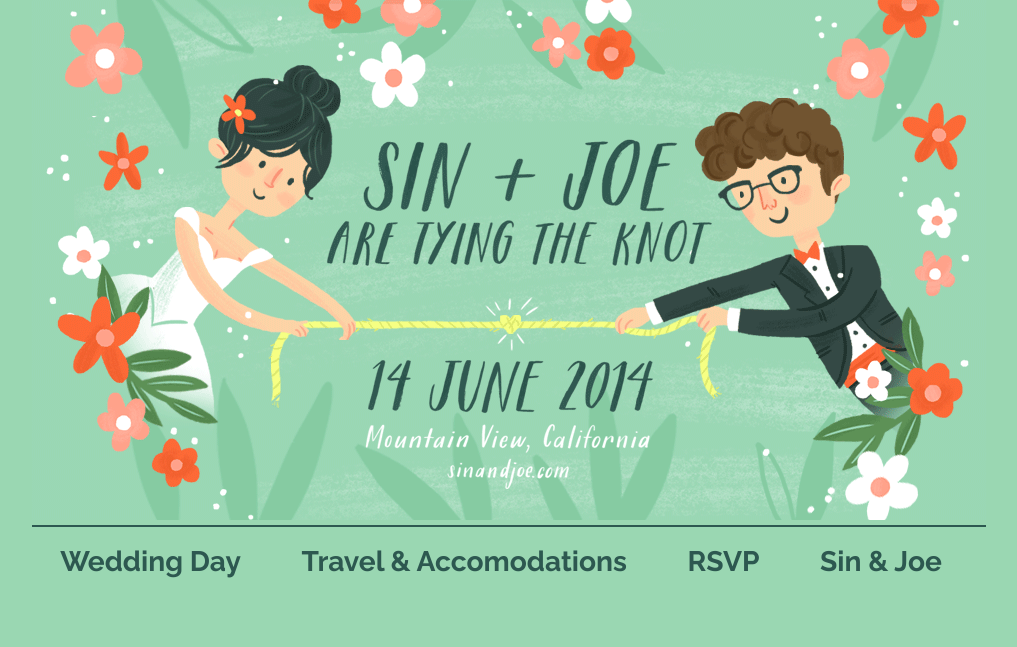
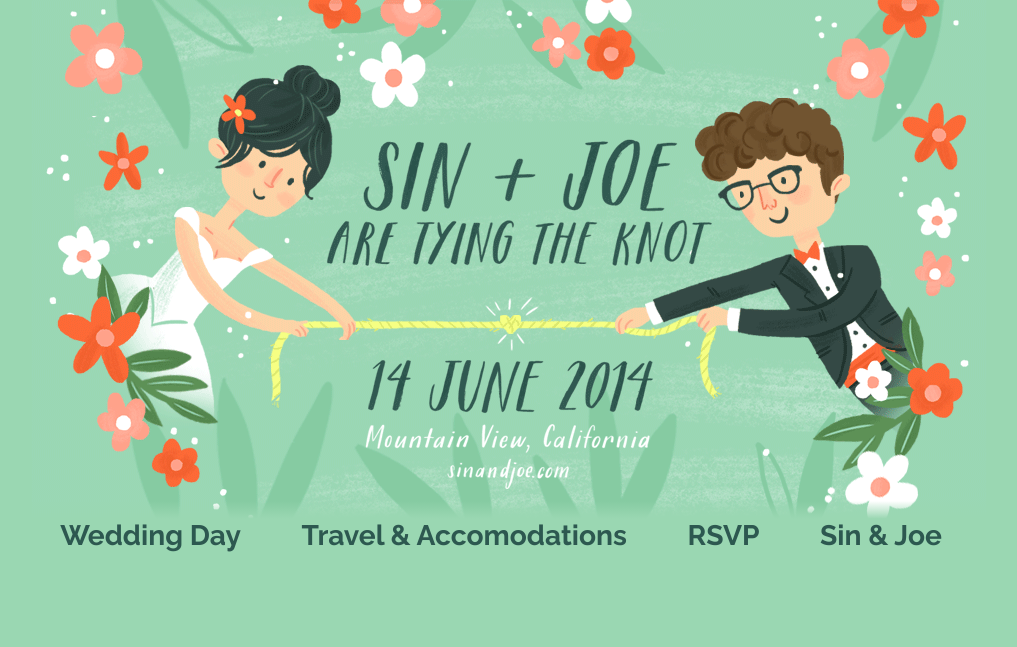
Before and after one commit to joeblubaugh/weddingsite, a plain HTML site: page index.html in a window 1280 px wide. Shown: the top 647 px of the page, without its empty margins (131-1148 px from the left). Drawn offline with nearby package versions, Linux system fonts and the light colour scheme.

Commit message:
Remove border, make image fade into nav.

```diff
--- a/nav.js
+++ b/nav.js
@@ -13,7 +13,7 @@
         didScroll = false;
         // Adjust nav based on position.
         var scrollTop = $(document).scrollTop();
-        if (scrollTop >= navPosition.top) {
+        if (scrollTop > navPosition.top) {
           // Make sure position style is set on nav.
           if (!nav.hasClass('top')) {
             nav.addClass('top');
--- a/style.css
+++ b/style.css
@@ -30,11 +30,6 @@ div.section.spaced {
   padding-top: 128px;
 }
 
-.top {
-  position: fixed;
-  top: 0;
-}
-
 .center {
   width: 954px;
   margin: 0 auto;
@@ -42,13 +37,27 @@ div.section.spaced {
 
 .nav {
   width: 954px;
+  transition: top 1s;
+  -webkit-transition: top 1s;
   background-color: #9AD7B2;
-  background: linear-gradient(to bottom, rgba(154, 215, 178, 1) 74%, rgba(154, 215, 178, 0) 100%);
-  background: -webkit-linear-gradient(top, rgba(154, 215, 178, 1) 74%, rgba(154, 215, 178, 0) 100%);
+  background: linear-gradient(to bottom,
+  rgba(154, 215, 178, 0) 0%, rgba(154, 215, 178, 1) 26%,
+  rgba(154, 215, 178, 1) 74%, rgba(154, 215, 178, 0) 100%);
+  background: -webkit-linear-gradient(top,
+  rgba(154, 215, 178, 0) 0%, rgba(154, 215, 178, 1) 26%,
+  rgba(154, 215, 178, 1) 74%, rgba(154, 215, 178, 0) 100%);
   display: inline-block;
-  margin: 0 auto;
+  margin: -24px auto 0 auto;
   padding: 1em 0;
-  border-top: 2px solid #2D5850;
+}
+
+.top {
+  position: fixed;
+  top: 24px;
+  background: linear-gradient(to bottom,
+  rgba(154, 215, 178, 1) 74%, rgba(154, 215, 178, 0) 100%);
+  background: -webkit-linear-gradient(top,
+  rgba(154, 215, 178, 1) 74%, rgba(154, 215, 178, 0) 100%);
 }
 
 .nav a {
```
Also changed, not shown: index.html (+0 -1 lines).
